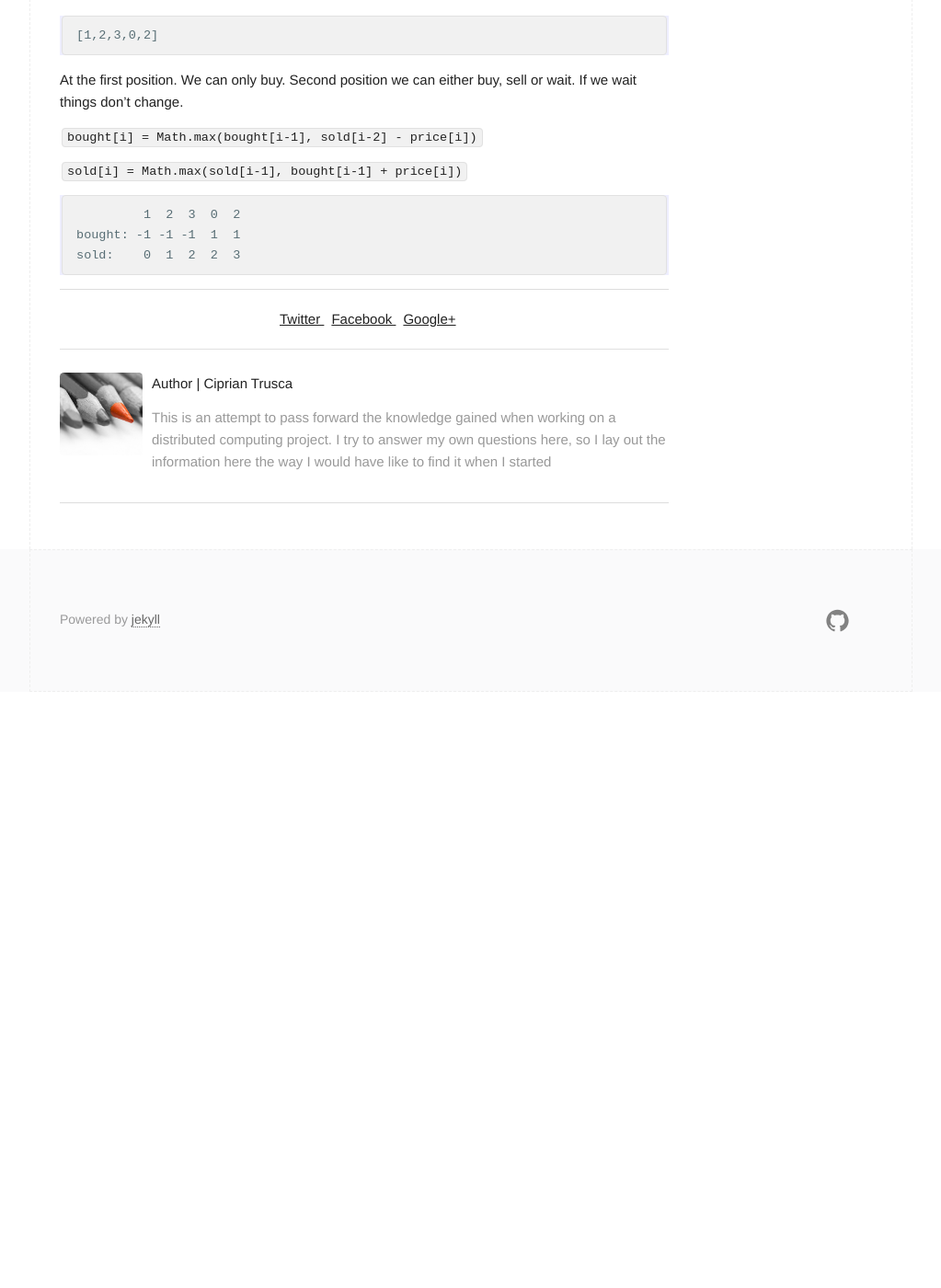
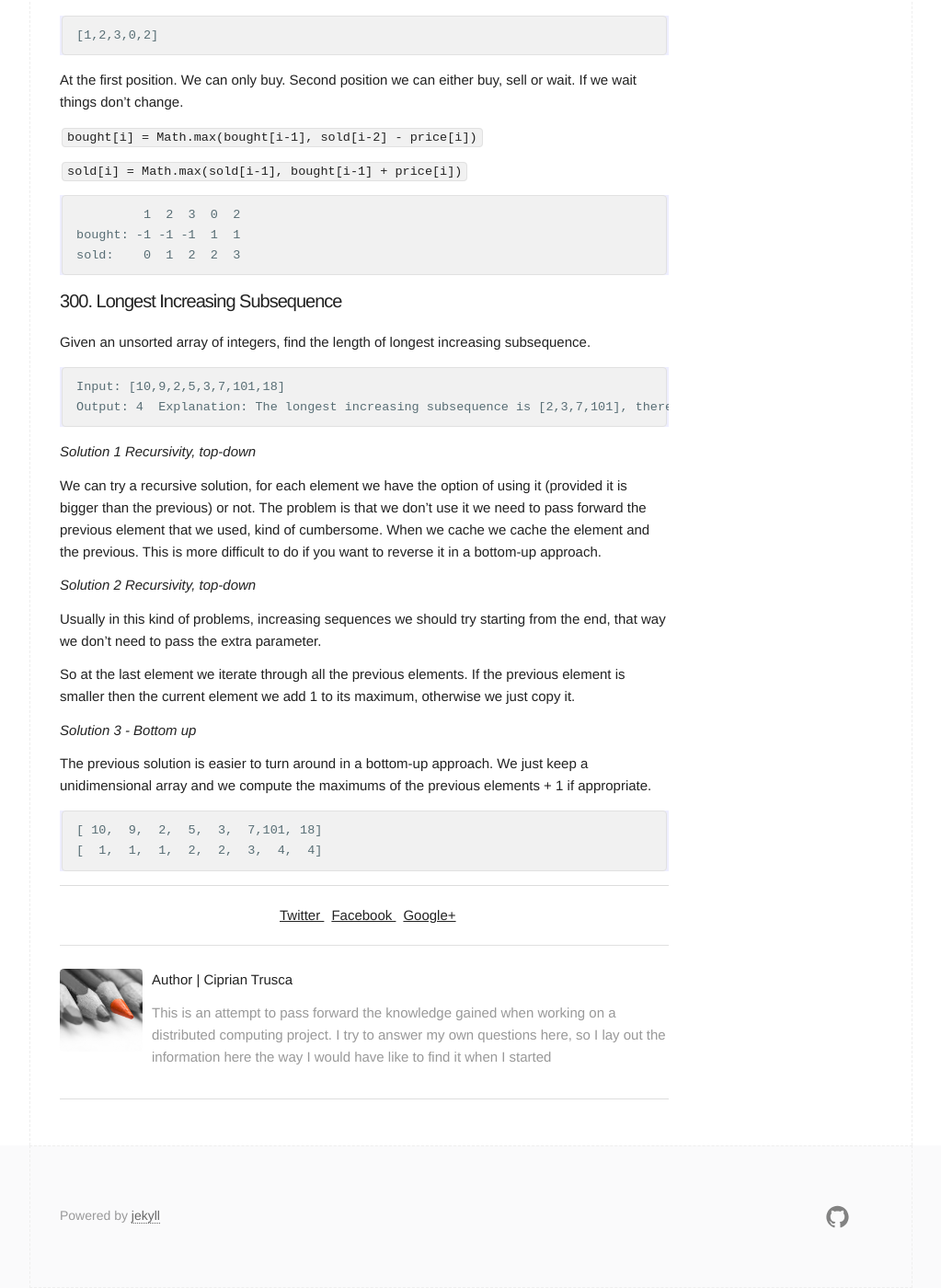
Before and after one commit to cip123/cip123.github.io, a Jekyll site: the page built from _posts/2019-08-15-recursivity.md, in a window 1280 px wide and 1400 px high, scrolled down 11604 px. Shown: the whole window at 92% size, without its empty margins (128-1151 px from the left). Built offline with Jekyll 4.4.1, drawn with Linux system fonts in a browser that asks for light colours; before the commit the page ends 12356 px from its top, so only the background shows below that.

Commit message:
added Longest Increasing Subsequence

```diff
--- a/_posts/2019-08-15-recursivity.md
+++ b/_posts/2019-08-15-recursivity.md
@@ -537,3 +537,29 @@ At the first position. We can only buy. Second position we can either buy, sell
              1  2  3  0  2
     bought: -1 -1 -1  1  1
     sold:    0  1  2  2  3
+
+
+
+### 300. Longest Increasing Subsequence
+Given an unsorted array of integers, find the length of longest increasing subsequence.
+
+    Input: [10,9,2,5,3,7,101,18]
+    Output: 4
+Explanation: The longest increasing subsequence is [2,3,7,101], therefore the length is 4.
+
+*Solution 1 Recursivity, top-down*
+
+We can try a recursive solution, for each element we have the option of using it (provided it is bigger than the previous) or not. The problem is that we don't use it we need to pass forward the previous element that we used, kind of cumbersome. When we cache we cache the element and the previous. This is more difficult to do if you want to reverse it in a bottom-up approach.
+
+*Solution 2 Recursivity, top-down*
+
+Usually in this kind of problems, increasing sequences we should try starting from the end, that way we don't need to pass the extra parameter.
+
+So at the last element we iterate through all the previous elements. If the previous element is smaller then the current element we add 1 to its maximum, otherwise we just copy it.
+
+*Solution 3 - Bottom up*
+
+The previous solution is easier to turn around in a bottom-up approach. We just keep a unidimensional array and we compute the maximums of the previous elements + 1  if appropriate.
+
+    [ 10,  9,  2,  5,  3,  7,101, 18]
+    [  1,  1,  1,  2,  2,  3,  4,  4]
```
